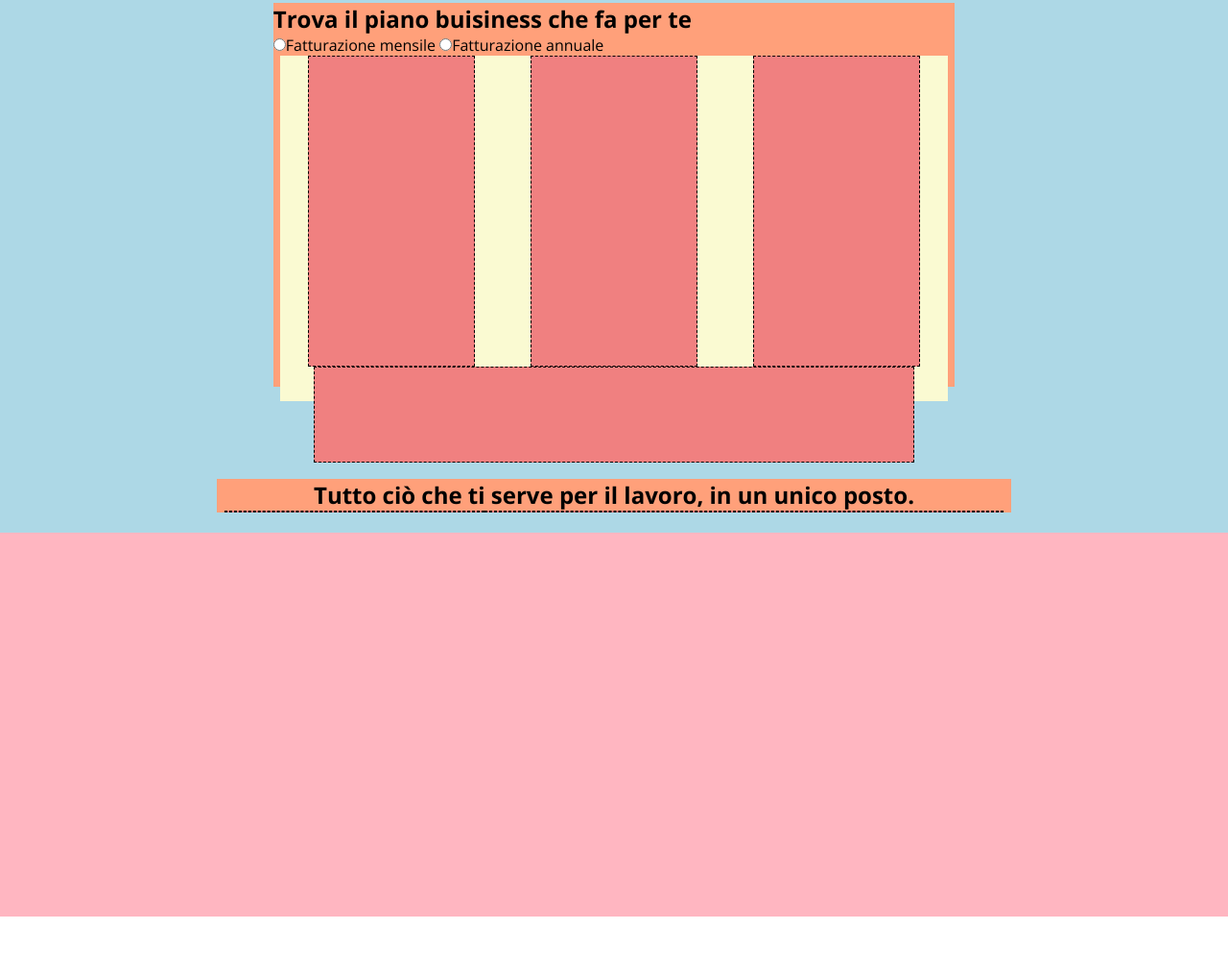
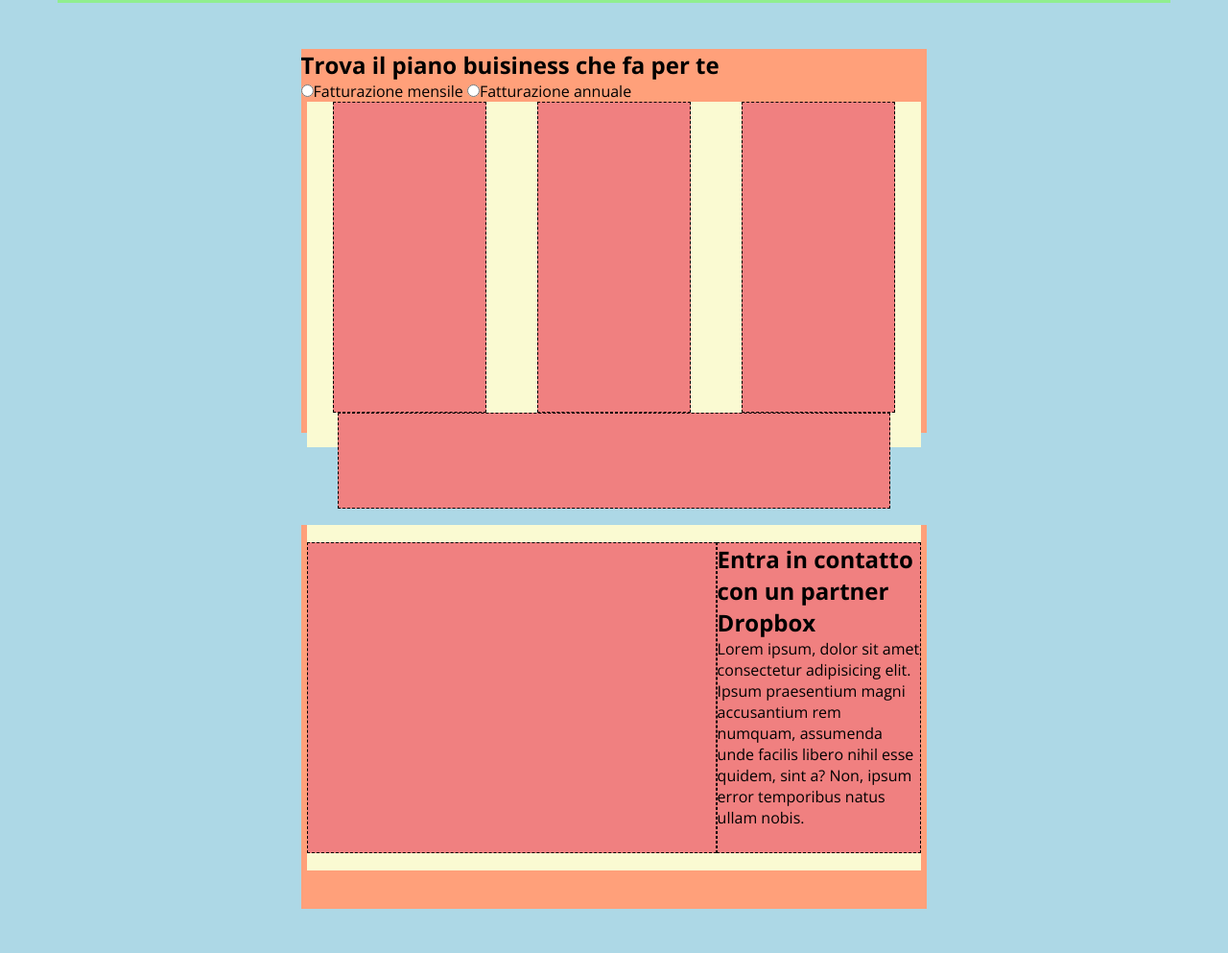
Before and after one commit to FabioCostantino84/htmlcss-dropbox, a plain HTML site: page index.html in a window 1280 px wide. Shown: the part 515-1508 px from the top of the page at 96% size. Before the commit the page ends 1470 px from the top, so only its background shows below. Drawn offline with nearby package versions, Linux system fonts and the light colour scheme.

Commit message:
add section partner

```diff
--- a/assets/css/style.css
+++ b/assets/css/style.css
@@ -20,7 +20,8 @@ section{
 
 .debug #site_main{
     background-color: lightblue;
-    height: 1000px;
+    height: 2000px;
+    padding: 3rem;
 }
 
 .debug #site_footer{
--- a/index.html
+++ b/index.html
@@ -53,11 +53,13 @@
 
         <!-- partner -->
         <section class="partner">
-            <div class="container_big">
-                <h1>Tutto ciò che ti serve per il lavoro, in un unico posto.</h1>
+            <div class="container_med">
                 <div class="row d-flex">
-                    <div class="col col-4"></div>
                     <div class="col col-8"></div>
+                    <div class="col col-4">
+                        <h2>Entra in contatto con un partner Dropbox</h2>
+                        <p>Lorem ipsum, dolor sit amet consectetur adipisicing elit. Ipsum praesentium magni accusantium rem numquam, assumenda unde facilis libero nihil esse quidem, sint a? Non, ipsum error temporibus natus ullam nobis.</p>
+                    </div>
                 </div>
             </div>
         </section>
```
